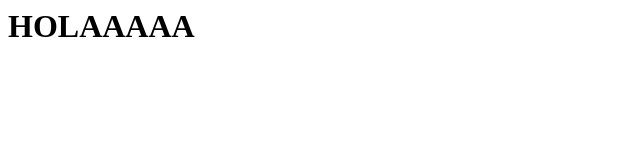
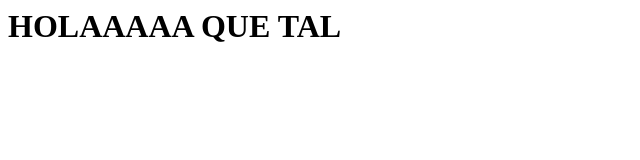
Before and after one commit to aleecubas/Prueba-1, a plain HTML site: page index.html in a window 1280 px wide. Shown: the whole page, without its empty margins (0-640 px from the left). Drawn offline with Linux system fonts and the light colour scheme.

Commit message:
Versión 1.2

```diff
--- a/index.html
+++ b/index.html
@@ -2,6 +2,6 @@
   <HEAD>
   </HEAD>
   <BODY>
-    <H1>HOLAAAAA </H1>
+    <H1>HOLAAAAA QUE TAL </H1>
   </BODY>
 </HTML>
```
